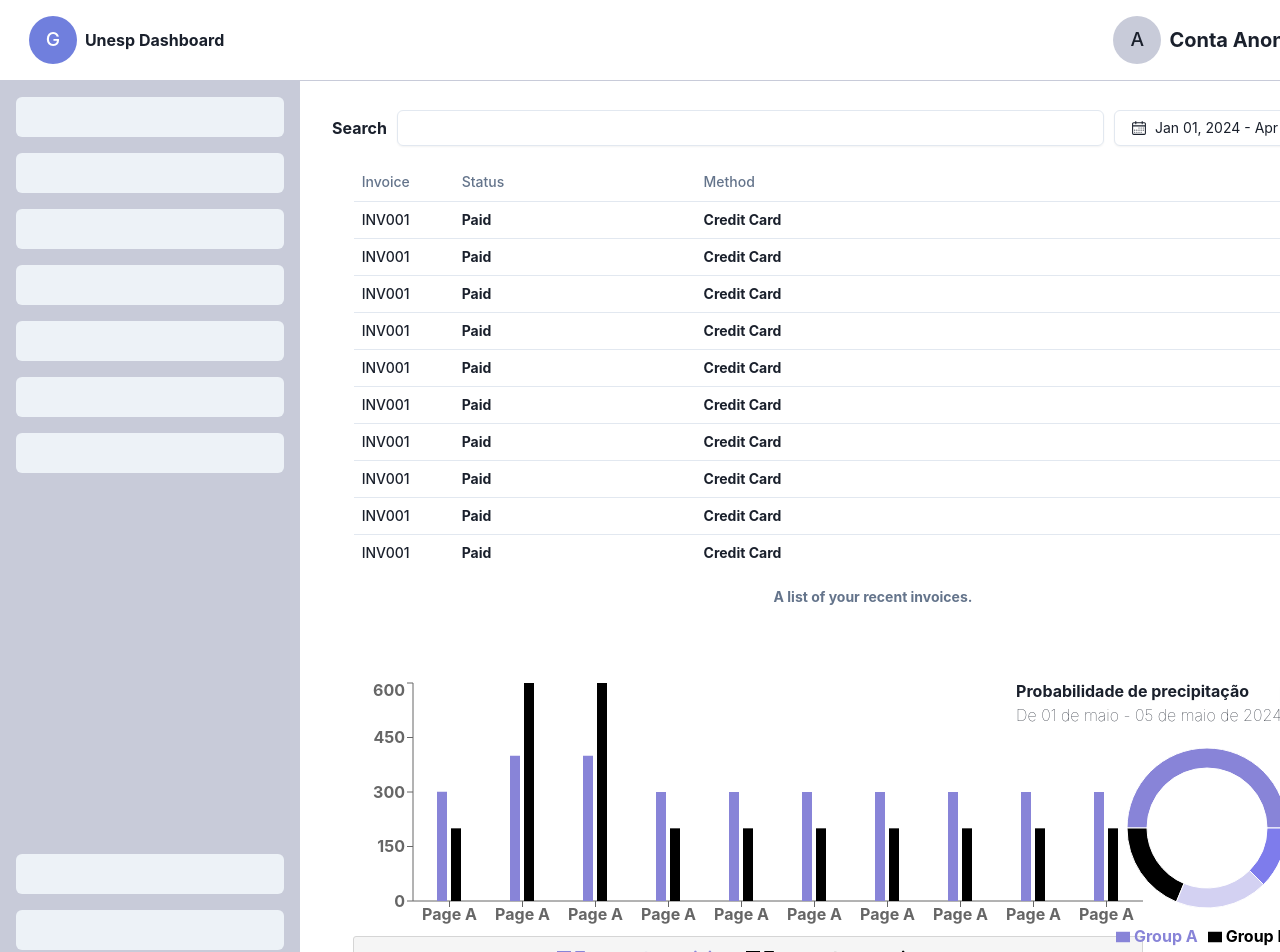
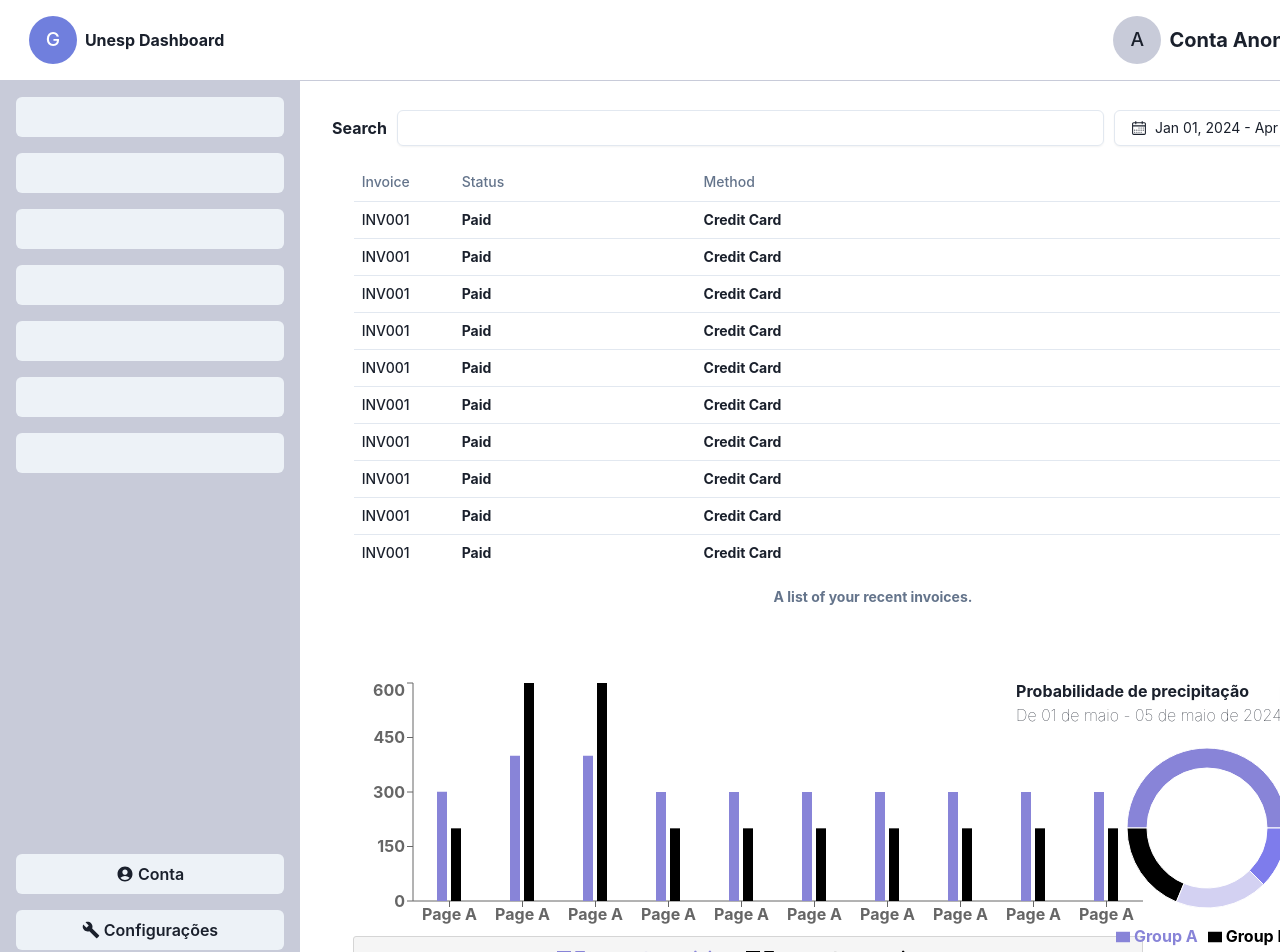
Before and after one commit to dashboard-unesp/dashboard-backend, a React (Vite) app in the folder unesp-dashboard/: page / in a window 1280 px wide. Shown: the top 952 px of the page. Built offline with nearby package versions, Linux system fonts and the light colour scheme; no server answers.

Commit message:
feat: enhancing sidebar logic with icons and resizing

```diff
--- a/unesp-dashboard/src/components/Sidebar.tsx
+++ b/unesp-dashboard/src/components/Sidebar.tsx
@@ -1,38 +1,72 @@
 import { Button } from '@chakra-ui/react';
 import { useEffect, useState } from 'react';
+import { MdBuild, MdAccountCircle, MdHelp   } from "react-icons/md";
+
+type SidebuttonProps = {
+    title: string;
+    icon: JSX.Element;
+    label: string;
+}
+
+const subMenu: SidebuttonProps[] = [
+    {
+        title:'account',
+        icon: <MdAccountCircle size={18}/>,
+        label: 'Conta'
+    },
+    {
+        title:'config',
+        icon: <MdBuild size={18}/>,
+        label: 'Configurações'
+    },
+    {
+        title:'help',
+        icon: <MdHelp size={18}/>,
+        label: 'Ajuda'
+    },
+
+];
 
 function Sidebar(){
     const [isCollapsed, setIsCollapsed] = useState(false);
 
     useEffect(() => {
-        const sidebar = document.getElementById('sidebarContent');
+        const sidebarContent = document.getElementById('sidebarContent');
 
         if(!isCollapsed){
-            sidebar?.classList.add('w-[300px]');
+            sidebarContent?.classList.add('w-[300px]');
         }else{
-            sidebar?.classList.remove('w-[300px]');
+            sidebarContent?.classList.remove('w-[300px]');
         }
 
     }, [isCollapsed])
 
     return(
-        <nav className='max-w-fit'>
-            <div id='sidebarContent' className='flex flex-col justify-between h-full'>
+        <nav id='sidebarContainer' className='max-w-fit'>
+            <div id='sidebarContent' className='flex flex-col justify-between h-full ease-in-out duration-300 stretch-button'>
 
                 <ul className='flex flex-col p-4 gap-4'>
                     <Button onClick={() => setIsCollapsed(!isCollapsed)}/>
-                    <Button />
-                    <Button />
-                    <Button />
-                    <Button />
-                    <Button />
-                    <Button />
+                    <Button></Button>
+                    <Button></Button>
+                    <Button></Button>
+                    <Button></Button>
+                    <Button></Button>
+                    <Button></Button>
                 </ul>
 
                 <ul className='flex flex-col p-4 gap-4'>
-                    <Button />
-                    <Button />
-                    <Button />
+                    {
+                        subMenu.map((button) => (
+                            <Button>
+                                {
+                                    isCollapsed
+                                        ? button.icon
+                                        : <>{button.icon}<span className='pl-1'>{button.label}</span></>
+                                }
+                            </Button>
+                        ))
+                    }
                 </ul>
             </div>
 
```
